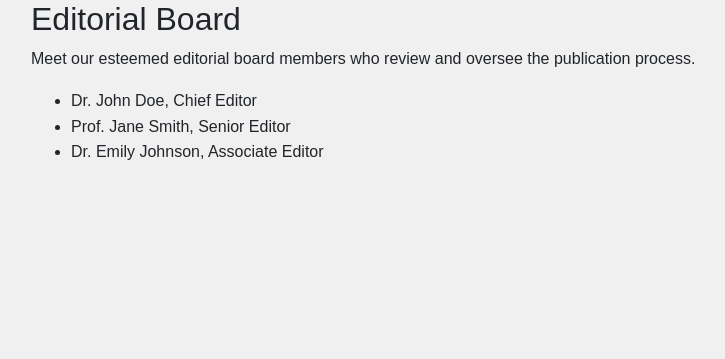
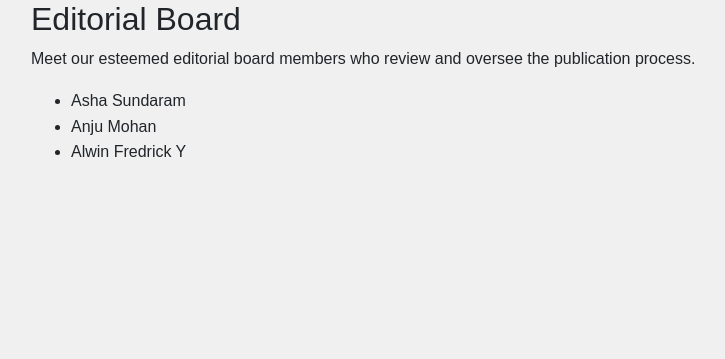
Before and after one commit to GowthamBaskaran/ssliprlj, a Flask app: page /editorial-board in a window 1280 px wide. Shown: the part 72-431 px from the top of the page, without its empty margins (69-794 px from the left). Run offline with Flask 3, Linux system fonts and the light colour scheme; some libraries are stand-ins or nearby versions.

Commit message:
Update editorial_board.html

```diff
--- a/templates/editorial_board.html
+++ b/templates/editorial_board.html
@@ -4,8 +4,8 @@
 <h2>Editorial Board</h2>
 <p>Meet our esteemed editorial board members who review and oversee the publication process.</p>
 <ul>
-    <li>Dr. John Doe, Chief Editor</li>
-    <li>Prof. Jane Smith, Senior Editor</li>
-    <li>Dr. Emily Johnson, Associate Editor</li>
+    <li>Asha Sundaram</li>
+    <li>Anju Mohan</li>
+    <li>Alwin Fredrick Y</li>
 </ul>
 {% endblock %}
```
